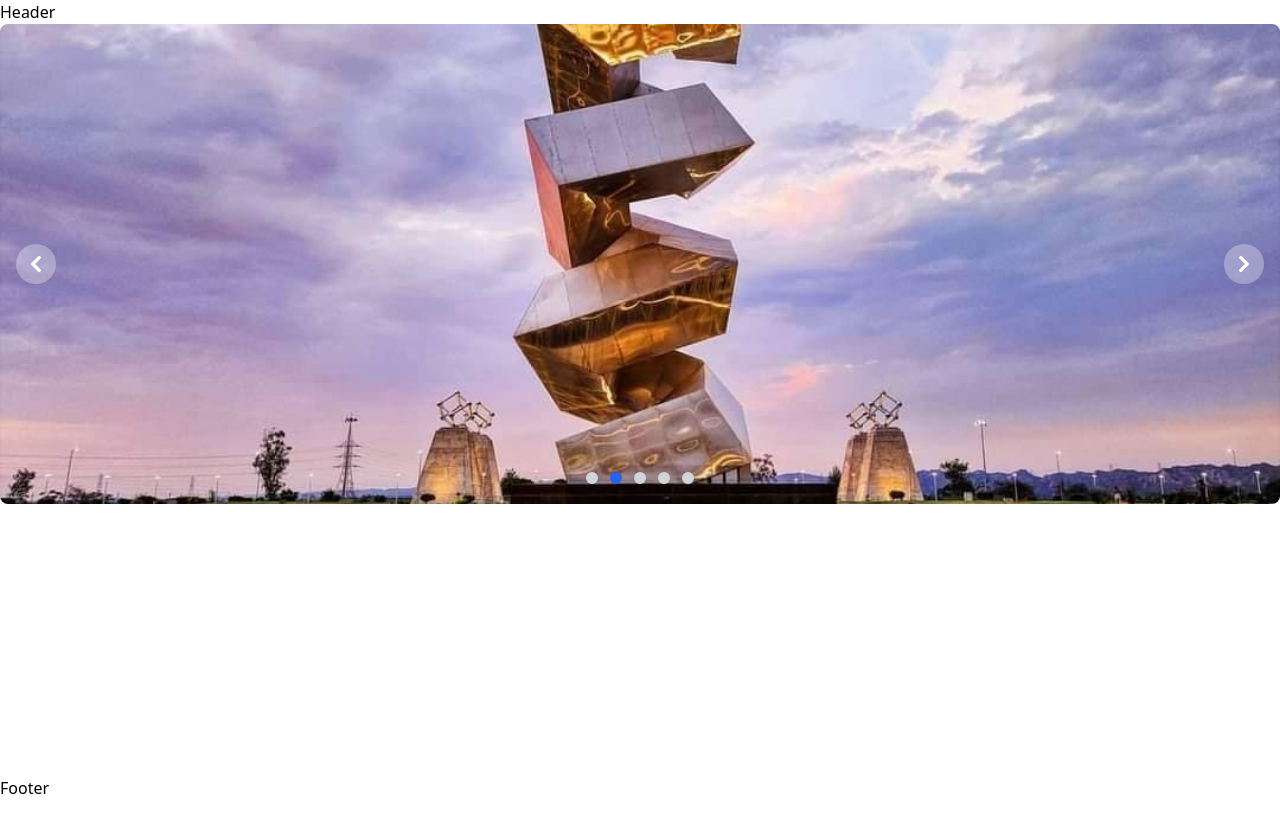
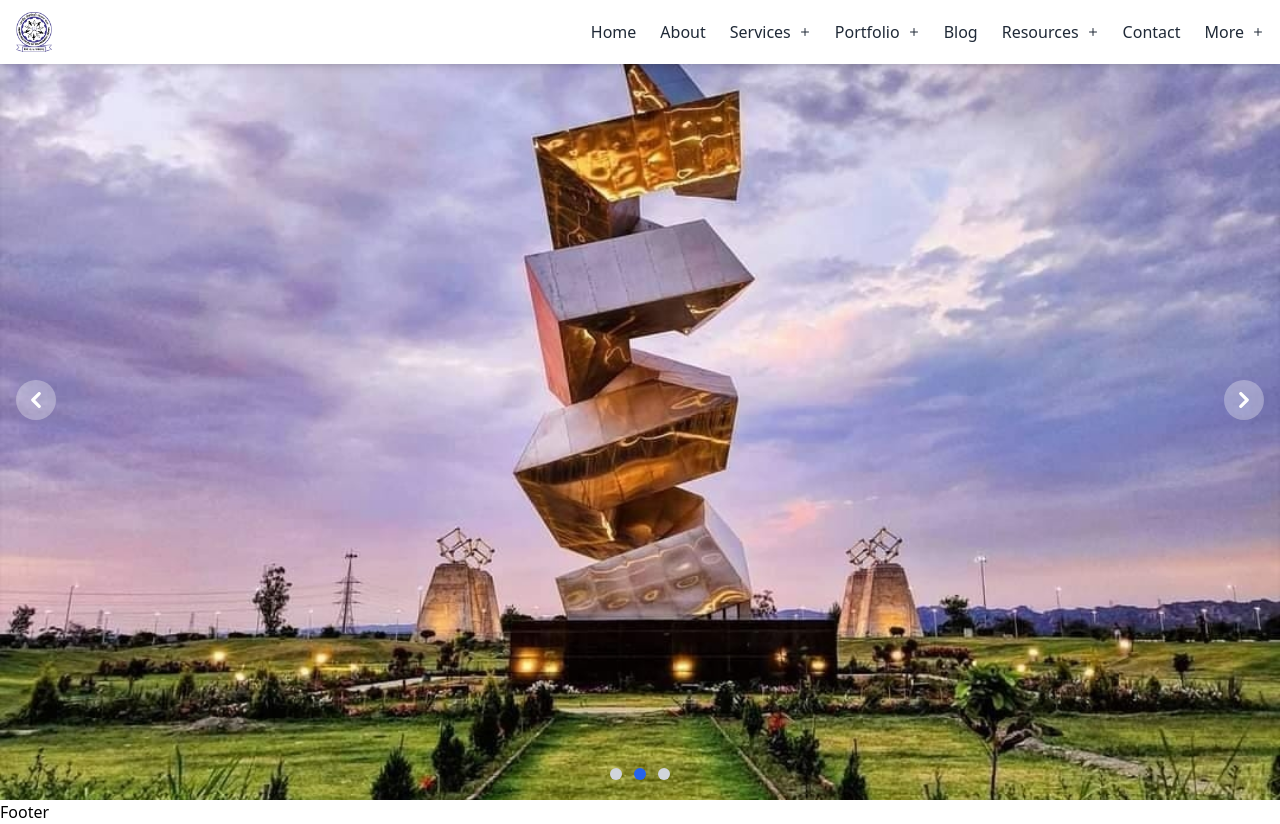
Before and after one commit to kushrm2803/cvip-2025, a Next.js app: page /home in a window 1280 px wide. Before the commit the page ends 800 px from the top, so only its background shows below. Built offline with nearby package versions, Linux system fonts and the light colour scheme.

Commit message:
Navbar basic structure

```diff
--- a/app/home/page.js
+++ b/app/home/page.js
@@ -5,6 +5,7 @@ const page = () => {
   return (
     <div>
         <Carousel/>
+
     </div>
   )
 }
--- a/components/header/Header.js
+++ b/components/header/Header.js
@@ -1,9 +1,30 @@
-import React from 'react'
+"use client";
+
+import React from "react";
+import Link from "next/link";
+import Image from "next/image";
+import Navbar from "./Navbar";
 
 const Header = () => {
   return (
-    <div>Header</div>
-  )
-}
+    <header className="bg-white shadow-md fixed top-0 left-0 right-0 z-50">
+      <div className="container mx-auto px-4 py-3 flex justify-between items-center">
+        <div className="text-2xl font-bold text-blue-600">
+          <Link href="/">
+            <Image
+              src="/iitropar-logo.jpg"
+              alt="Logo"
+              className="h-10 w-auto"
+              width={100}
+              height={40}
+            />
+          </Link>
+        </div>
 
-export default Header
+        <Navbar />
+      </div>
+    </header>
+  );
+};
+
+export default Header;
--- /dev/null
+++ b/components/header/Navbar.js
@@ -0,0 +1,124 @@
+"use client";
+
+import React, { useState } from "react";
+import Link from "next/link";
+
+const Navbar = () => {
+  const [dropdownIndex, setDropdownIndex] = useState(null);
+
+  const handleMouseEnter = (index) => {
+    setDropdownIndex(index);
+  };
+
+  const handleMouseLeave = () => {
+    setDropdownIndex(null);
+  };
+
+  const tabs = [
+    { label: "Home", link: "/" },
+    { label: "About", link: "/about" },
+    {
+      label: "Services",
+      dropdown: [
+        { label: "Web Development", link: "/services/web-development" },
+        { label: "Mobile Development", link: "/services/mobile-development" },
+        { label: "SEO Services", link: "/services/seo" },
+      ],
+    },
+    {
+      label: "Portfolio",
+      dropdown: [
+        { label: "Projects", link: "/portfolio/projects" },
+        { label: "Case Studies", link: "/portfolio/case-studies" },
+      ],
+    },
+    { label: "Blog", link: "/blog" },
+    {
+      label: "Resources",
+      dropdown: [
+        { label: "Documentation", link: "/resources/documentation" },
+        { label: "Tutorials", link: "/resources/tutorials" },
+      ],
+    },
+    { label: "Contact", link: "/contact" },
+    {
+      label: "More",
+      dropdown: [
+        { label: "FAQs", link: "/more/faqs" },
+        { label: "Terms of Service", link: "/more/terms" },
+        { label: "Privacy Policy", link: "/more/privacy" },
+      ],
+    },
+  ];
+
+  return (
+    <nav>
+      <ul className="flex space-x-6">
+        {tabs.map((tab, index) => (
+          <li
+            key={index}
+            className="relative group"
+            onMouseEnter={() => tab.dropdown && handleMouseEnter(index)}
+            onMouseLeave={handleMouseLeave}
+          >
+            <Link href={tab.link || "#"}>
+              <span className="flex items-center text-gray-800 hover:text-blue-600 font-medium">
+                {tab.label}
+
+                {tab.dropdown && (
+                  <span className="ml-2">
+                    {dropdownIndex === index ? (
+                      <svg
+                        xmlns="http://www.w3.org/2000/svg"
+                        width="12"
+                        height="12"
+                        viewBox="0 0 24 24"
+                        fill="none"
+                        stroke="currentColor"
+                        strokeWidth="2"
+                        strokeLinecap="round"
+                        strokeLinejoin="round"
+                      >
+                        <path d="M6 9l6 6 6-6" />
+                      </svg>
+                    ) : (
+                      <svg
+                        xmlns="http://www.w3.org/2000/svg"
+                        width="12"
+                        height="12"
+                        viewBox="0 0 24 24"
+                        fill="none"
+                        stroke="currentColor"
+                        strokeWidth="2"
+                        strokeLinecap="round"
+                        strokeLinejoin="round"
+                      >
+                        <path d="M12 5v14M5 12h14" />
+                      </svg>
+                    )}
+                  </span>
+                )}
+              </span>
+            </Link>
+
+            {tab.dropdown && dropdownIndex === index && (
+              <ul className="absolute left-0 mt-2 bg-white border rounded-md shadow-lg py-2 z-10">
+                {tab.dropdown.map((item, subIndex) => (
+                  <li key={subIndex} className="hover:bg-gray-100">
+                    <Link href={item.link}>
+                      <span className="block px-4 py-2 text-gray-700 hover:text-blue-600">
+                        {item.label}
+                      </span>
+                    </Link>
+                  </li>
+                ))}
+              </ul>
+            )}
+          </li>
+        ))}
+      </ul>
+    </nav>
+  );
+};
+
+export default Navbar;
--- a/components/home/carousel/Carousel.js
+++ b/components/home/carousel/Carousel.js
@@ -1,44 +1,30 @@
 "use client";
 
 import { useState, useEffect } from "react";
-import { motion } from "framer-motion";
-
-const CarouselItem = ({ src, alt, isActive, showOverlay }) => {
-  return (
-    <motion.div
-      className={`absolute block w-full h-full transition-opacity duration-700 ease-in-out ${
-        isActive ? "opacity-100" : "opacity-0 hidden"
-      }`}
-      initial={{ opacity: 0 }}
-      animate={{ opacity: isActive ? 1 : 0 }}
-      transition={{ duration: 0.7, ease: "easeInOut" }}
-    >
-      <img
-        src={src}
-        alt={alt}
-        className="absolute block w-full -translate-x-1/2 -translate-y-1/2 top-1/2 left-1/2"
-      />
-      {showOverlay && (
-        <div className="absolute top-0 left-0 w-full h-full bg-black/50 flex items-center justify-center text-white">
-          <div className="text-center">
-            <h2 className="text-3xl font-bold">Annual Tech Conference 2025</h2>
-            <p className="mt-2 text-lg">
-              Join us for an inspiring event with top speakers and workshops.
-            </p>
-          </div>
-        </div>
-      )}
-    </motion.div>
-  );
-};
+import CarouselItem from "./CarouselItem";
+import ScrollButton from "./ScrollButton";
 
 const Carousel = () => {
   const slides = [
-    { src: "/home/college-photo.jpeg", alt: "Slide 1" },
+    {
+      src: "/home/college-photo.jpeg",
+      alt: "CVIP 2022 Conference",
+      content: (
+        <div className="absolute top-0 left-0 w-full h-full bg-black/60 flex flex-col items-center justify-center text-white px-4 text-center">
+          <h1 className="text-4xl md:text-6xl font-bold mb-4">
+            7th International Conference on
+            <br />
+            Computer Vision & Image Processing
+          </h1>
+          <p className="text-lg md:text-2xl mb-6">
+            04-06 November, 2022 | VNIT Nagpur, Maharashtra - 440010, INDIA
+          </p>
+          <ScrollButton targetId="about">About CVIP 2022</ScrollButton>
+        </div>
+      ),
+    },
     { src: "/home/spiral.jpg", alt: "Slide 2" },
     { src: "/home/college-photo.jpeg", alt: "Slide 3" },
-    { src: "/home/spiral.jpg", alt: "Slide 4" },
-    { src: "/home/college-photo.jpeg", alt: "Slide 5" },
   ];
 
   const [currentSlide, setCurrentSlide] = useState(0);
@@ -51,35 +37,30 @@ const Carousel = () => {
     setCurrentSlide((prev) => (prev === slides.length - 1 ? 0 : prev + 1));
   };
 
-  const goToSlide = (index) => {
-    setCurrentSlide(index);
-  };
-
-  // Automatic sliding
   useEffect(() => {
     const interval = setInterval(() => {
       handleNext();
-    }, 5000); // 5 seconds
+    }, 3000);
 
     return () => clearInterval(interval);
   }, [currentSlide]);
 
   return (
-    <div className="relative w-full">
-      {/* Carousel Wrapper */}
-      <div className="relative h-80 md:h-[30rem] overflow-hidden rounded-lg">
+    <div>
+      <div className="relative w-full h-screen">
+        <div className="relative h-full overflow-hidden">
           {slides.map((slide, index) => (
             <CarouselItem
               key={index}
               src={slide.src}
               alt={slide.alt}
               isActive={index === currentSlide}
-            showOverlay={index === 0}
-          />
+            >
+              {index === 0 && slide.content}
+            </CarouselItem>
           ))}
         </div>
 
-      {/* Slider Indicators */}
         <div className="absolute z-30 flex -translate-x-1/2 bottom-5 left-1/2 space-x-3">
           {slides.map((_, index) => (
             <button
@@ -90,12 +71,11 @@ const Carousel = () => {
               }`}
               aria-current={index === currentSlide}
               aria-label={`Slide ${index + 1}`}
-            onClick={() => goToSlide(index)}
+              onClick={() => setCurrentSlide(index)}
             ></button>
           ))}
         </div>
 
-      {/* Slider Controls */}
         <button
           type="button"
           className="absolute top-0 left-0 z-30 flex items-center justify-center h-full px-4 group focus:outline-none"
@@ -144,6 +124,7 @@ const Carousel = () => {
           </span>
         </button>
       </div>
+    </div>
   );
 };
 
--- /dev/null
+++ b/components/home/carousel/CarouselItem.js
@@ -0,0 +1,25 @@
+"use client";
+
+import { motion } from "framer-motion";
+
+const CarouselItem = ({ src, alt, isActive, children }) => {
+  return (
+    <motion.div
+      className={`absolute w-full h-full transition-opacity duration-700 ease-in-out ${
+        isActive ? "opacity-100" : "opacity-0 hidden"
+      }`}
+      initial={{ opacity: 0 }}
+      animate={{ opacity: isActive ? 1 : 0 }}
+      transition={{ duration: 0.8, ease: "easeInOut" }}
+    >
+      <img
+        src={src}
+        alt={alt}
+        className="absolute block w-full h-full object-cover"
+      />
+      {children}
+    </motion.div>
+  );
+};
+
+export default CarouselItem;
--- /dev/null
+++ b/components/home/carousel/ScrollButton.js
@@ -0,0 +1,21 @@
+"use client";
+
+const ScrollButton = ({ targetId, children, className }) => {
+  const scrollToSection = () => {
+    const section = document.getElementById(targetId);
+    if (section) {
+      section.scrollIntoView({ behavior: "smooth" });
+    }
+  };
+
+  return (
+    <button
+      className={`bg-red-600 text-white px-6 py-3 rounded-lg text-lg font-semibold ${className}`}
+      onClick={scrollToSection}
+    >
+      {children}
+    </button>
+  );
+};
+
+export default ScrollButton;
```
Also changed, not shown: public/iitropar-logo.jpg (added). Lines whose indentation alone changed are shown as unchanged.
